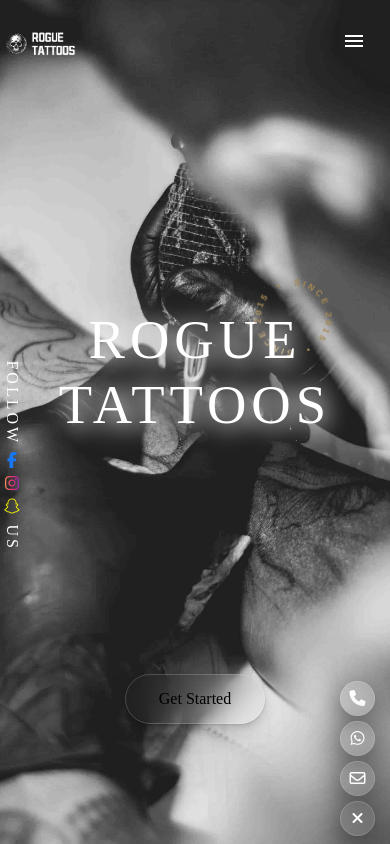
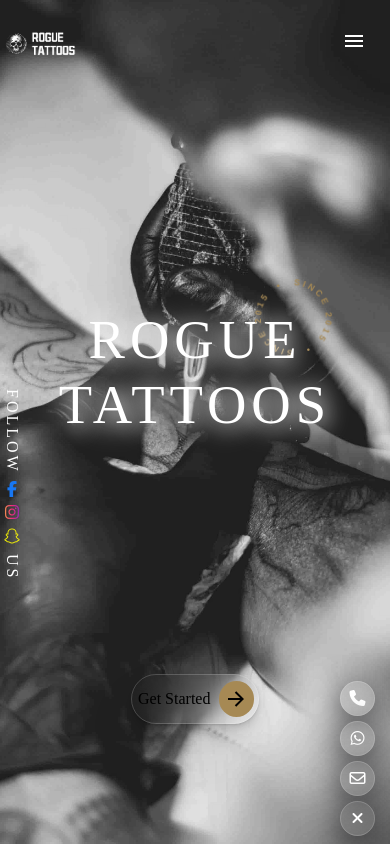
Before and after one commit to keshavtomar/rogue-tattoos, a React (Create React App) app: page / in a window 390 px wide. Shown: the top 844 px of the page. Built offline with nearby package versions, Linux system fonts and the light colour scheme; the HTML template or start-up script is replaced by a standard one; a web font is replaced by a local one.

Commit message:
stable changes before form

```diff
--- a/src/components/Contact.jsx
+++ b/src/components/Contact.jsx
@@ -8,7 +8,9 @@ export default function Contact() {
             <div className='row' style={{ 'width': '100%' }}>
                 <div className='col-lg-8 col-md-12'>
                     <div className='address'>
-                        Address : B- 1/18- B Paschim Vihar, New Delhi, Pin-code : 110063
+                        <div>
+                            Address : B- 1/18- B Paschim Vihar, New Delhi, Pin-code : 110063
+                        </div>
                         <div className='details'>
                             <a href="tel:+919971947774" className='cnt mx-3'>P.no : 9971947774 </a>
                             <a href="mailto: theroguetattoos@gmail.com" className='cnt mx-3'>Email : theroguetattoos@gmail.com</a>
--- a/src/components/Header.jsx
+++ b/src/components/Header.jsx
@@ -110,7 +110,11 @@ export default function Header() {
                 </div>
 
                 <div className='consult'>
-                    <button className='consult-button'>Get Started</button>
+                    <button className='consult-button'>Get Started
+                        <div class="gs-icon">
+                            <svg height="24" width="24" viewBox="0 0 24 24" xmlns="http://www.w3.org/2000/svg"><path d="M0 0h24v24H0z" fill="none"></path><path d="M16.172 11l-5.364-5.364 1.414-1.414L20 12l-7.778 7.778-1.414-1.414L16.172 13H4v-2z" fill="currentColor"></path></svg>
+                        </div>
+                    </button>
                 </div>
             </header>
 
--- a/src/styles/contact.css
+++ b/src/styles/contact.css
@@ -2,6 +2,14 @@
   color: white;
   text-align: center;
   margin: auto;
+}
+
+.address {
+  margin-bottom: 15px;
+}
+
+.address * {
+  margin: 4px auto;
 }
 
 .details {
@@ -16,6 +24,12 @@
 
 .timing {
   line-height: 2rem;
+}
+
+.col-lg-4 {
+  display: flex;
+  justify-content: center;
+  align-items: center;
 }
 
 .map {
--- a/src/styles/gallery.css
+++ b/src/styles/gallery.css
@@ -1,15 +1,15 @@
-.gallery-header{
+.gallery-header {
   width: 100%;
   position: relative;
-    height: 30px;
+  height: 0px;
   align-items: center;
 }
 
-.gallery-header::before{
+.gallery-header::before {
   content: "";
   position: absolute;
-    top:0;
-    left:0;
+  top: 0;
+  left: 0;
   right: 0;
   bottom: 0;
 }
--- a/src/styles/galleryraw.css
+++ b/src/styles/galleryraw.css
@@ -1,4 +1,4 @@
-.gallery{
+.gallery {
   -webkit-column-count: 3;
   -moz-column-count: 3;
   column-count: 3;
@@ -6,11 +6,10 @@
   -moz-column-width: 33%;
   column-width: 33%;
   padding: 50 15px;
-    margin-top: 80px;
+  margin-top: 40px;
 }
 
-
-.gallery .pics{
+.gallery .pics {
   transition: all 350ms ease;
   cursor: pointer;
   margin-bottom: 15px;
@@ -18,39 +17,39 @@
   z-index: 0;
 }
 
-.pics img{
+.pics img {
   z-index: 0;
-    transition:all 0.7s;
+  transition: all 0.7s;
   height: 560px;
-    object-fit:inherit;
+  object-fit: inherit;
 }
-.pics .g-pic:hover{
+.pics .g-pic:hover {
   transform: scale(1.4);
 }
 
-.gallery-images{
+.gallery-images {
   position: relative;
 }
 
-.img-logo{
+.img-logo {
   position: absolute;
-    bottom:10px;
+  bottom: 10px;
   right: 10px;
 }
 
-.img-logo img{
+.img-logo img {
   width: 45px;
   height: 45px;
 }
 
-@media(max-width:991px){
-    .gallery{
+@media (max-width: 991px) {
+  .gallery {
     column-count: 1;
   }
 }
 
-@media(max-width:480px) {
-    .gallery{
+@media (max-width: 480px) {
+  .gallery {
     column-count: 1;
     column-width: 100%;
   }
--- a/src/styles/header.css
+++ b/src/styles/header.css
@@ -34,12 +34,12 @@ body {
 
 .follow-us-container {
   position: fixed;
-  top: 50%;
-  transform: translateY(-50%);
+  bottom: 180px;
+  /* transform: translateY(-50%); */
 }
 
 .consult {
-  width: 140px;
+  width: 130px;
   display: flex;
   flex-wrap: wrap;
   justify-content: space-between;
@@ -47,17 +47,19 @@ body {
   position: relative;
   bottom: 110px;
   left: 90px;
+  justify-content: center;
   /* backdrop-filter: blur(15.5px); */
 }
 
 .consult-button {
-  display: inline-block;
-  /* color:white; */
-  /* margin: 0 auto; */
+  display: flex;
+  position: relative;
+  font-weight: 2em;
+  align-items: center;
+  padding: auto 4px;
   background-color: transparent;
-  width: 140px;
+  width: 128px;
   height: 50px;
-  text-align: center;
   /* box-shadow: 0 8px 10px 0 rgb(37, 37, 39); */
   box-shadow: rgba(0, 0, 0, 0.07) 0px 1px 2px, rgba(0, 0, 0, 0.07) 0px 2px 4px,
     rgba(0, 0, 0, 0.07) 0px 4px 8px, rgba(0, 0, 0, 0.07) 0px 8px 16px,
@@ -67,6 +69,24 @@ body {
   border-radius: 50px;
   border: 1px solid rgba(255, 255, 255, 0.18);
   transition: all 0.3s;
+}
+
+.gs-icon {
+  background: #a68954;
+  margin-left: 1em;
+  position: absolute;
+  display: flex;
+  align-items: center;
+  justify-content: center;
+  height: 2.2em;
+  width: 2.2em;
+  border-radius: 2em;
+  right: 4px;
+  transition: all 0.3s;
+}
+
+.consult-button:hover .gs-icon {
+  width: calc(100% - 0.6em);
 }
 
 .content {
@@ -273,7 +293,7 @@ tav ul li {
   }
 
   .follow-us-container {
-    top: 54%;
+    bottom: 260px;
     z-index: 1;
   }
 
```
Also changed, not shown: src/components/Getstartedform.jsx (added, +9 -0 lines). Lines whose indentation alone changed are shown as unchanged.
